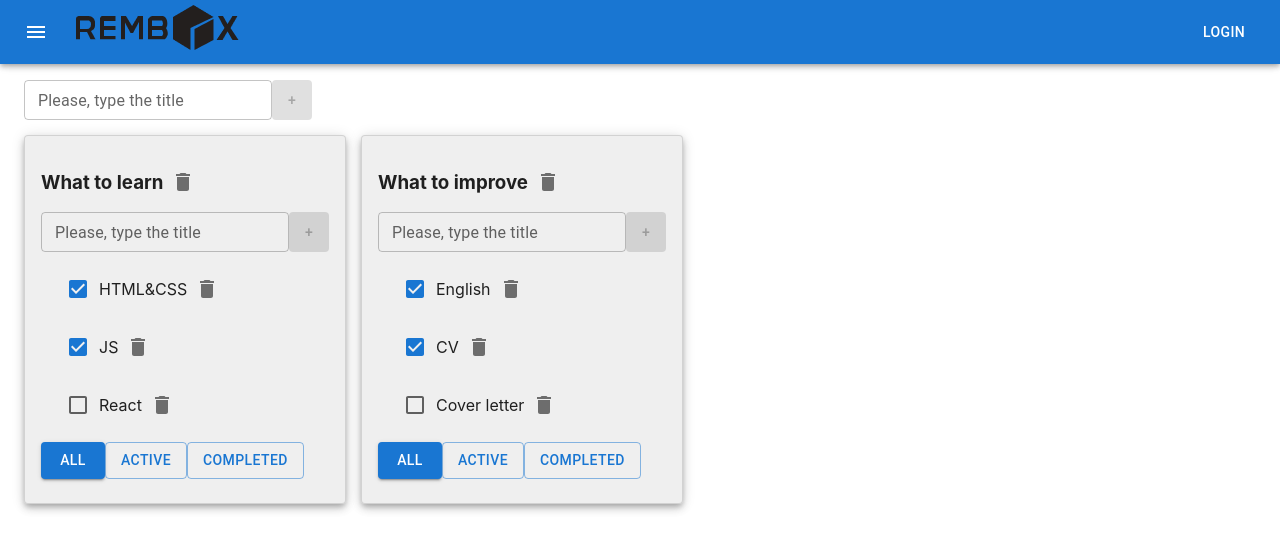
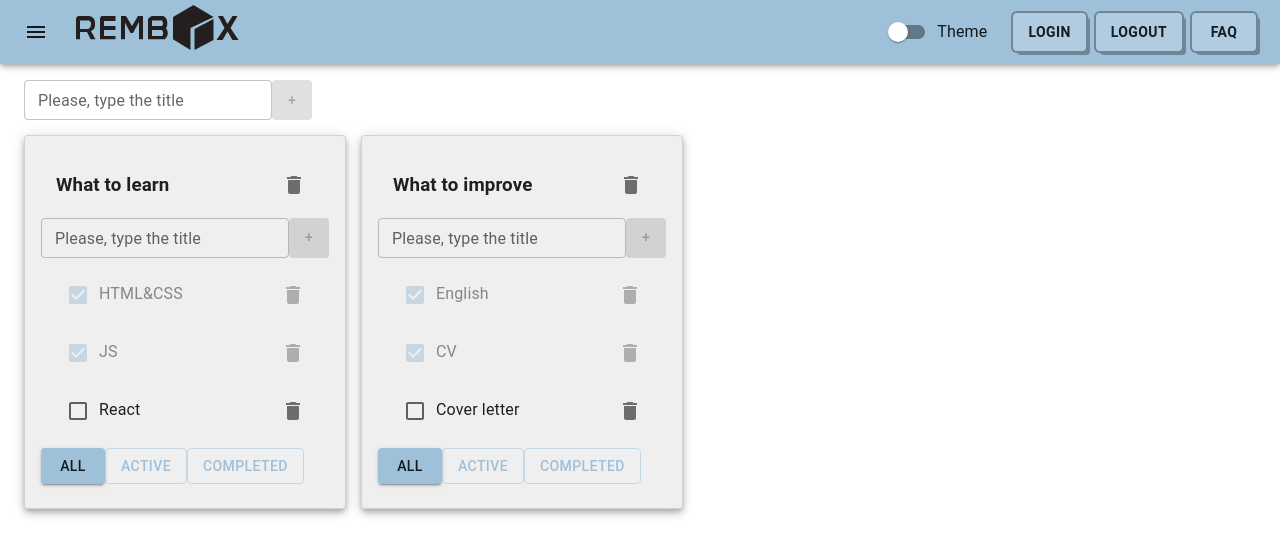
Before and after one commit to anna-7nova/my_to_do_list_with_vite, a React (Vite) app: page / in a window 1280 px wide. Shown: the top 556 px of the page. Built offline with nearby package versions, Linux system fonts and the light colour scheme.

Commit message:
created there

```diff
--- a/src/App.tsx
+++ b/src/App.tsx
@@ -6,6 +6,8 @@ import { AddForm } from './components/AddForm';
 import ButtonAppBar from './components/ButtonAppBar';
 import Container from '@mui/material/Container';
 import Grid from '@mui/material/Grid';
+import { ThemeProvider, createTheme } from '@mui/material/styles';
+import CssBaseline from '@mui/material/CssBaseline';
 
 //CRUD
 // - repeat, duplicate
@@ -29,6 +31,19 @@ export type TasksType = {
 }
 
 export function App() {
+    //theme
+    const theme = createTheme({
+        palette: {
+            primary: {
+                main: '#9EC0D9',
+            },
+        }
+    });
+
+    // const changeMoode = () => {
+
+    // }
+
     // data
     const todolistId1 = v1()
     const todolistId2 = v1()
@@ -156,15 +171,18 @@ export function App() {
 
     return (
         <div className="App">
+            <ThemeProvider theme={theme} defaultMode="light">
                 <Container fixed >
                     <ButtonAppBar />
-                <Grid container sx={{ mb: "15px"}}>
+                    <Grid container sx={{ mb: "15px" }}>
                         <AddForm createNewItem={createNewTodoListHandler} />
                     </Grid>
-                <Grid container sx={{ gap: "15px"}}>
+                    <Grid container sx={{ gap: "15px" }}>
                         {todolistComponents}
                     </Grid>
                 </Container>
+                <CssBaseline />
+            </ThemeProvider>
         </div>
     );
 }
--- a/src/components/ButtonAppBar.tsx
+++ b/src/components/ButtonAppBar.tsx
@@ -2,12 +2,20 @@ import AppBar from '@mui/material/AppBar';
 import Box from '@mui/material/Box';
 import Toolbar from '@mui/material/Toolbar';
 import Typography from '@mui/material/Typography';
-import Button from '@mui/material/Button';
 import IconButton from '@mui/material/IconButton';
 import MenuIcon from '@mui/icons-material/Menu';
 import logo from "../icons/LOGO - REMBOX.png"
+import FormControlLabel from '@mui/material/FormControlLabel';
+import Switch from '@mui/material/Switch';
+import { NavButton } from './NavButton';
+import { useTheme } from '@mui/material';
 
-export default function ButtonAppBar() {
+// type ChangeMoodeType = {
+//     changeMoode: ()=> void
+// }
+
+export default function ButtonAppBar({}) {
+    const theme = useTheme();
     return (
         <Box sx={{ flexGrow: 1, paddingBottom: "80px" }}>
             <AppBar position="fixed">
@@ -24,7 +32,12 @@ export default function ButtonAppBar() {
                     <Typography variant="h6" component="div" sx={{ flexGrow: 1}}>
                         <img src={logo} />
                     </Typography>
-                    <Button color="inherit">Login</Button>
+                    <Box sx={{display: "flex", gap: "10px"}}>
+                    <FormControlLabel control={<Switch />} label="Theme" onChange={()=>{}}/>
+                    <NavButton backgroundColor={theme.palette.primary.light} color="inherit" variant="outlined">Login</NavButton>
+                    <NavButton color="inherit" variant="outlined">LogOut</NavButton>
+                    <NavButton color="inherit" variant="outlined">FAQ</NavButton>
+                    </Box>
                 </Toolbar>
             </AppBar>
         </Box>
--- /dev/null
+++ b/src/components/NavButton.ts
@@ -0,0 +1,13 @@
+import { styled } from '@mui/material/styles';
+import { Button } from '@mui/material';
+
+type NavButtonProps = {
+    backgroundColor?: string
+}
+
+export const NavButton = styled(Button)<NavButtonProps>(({backgroundColor, theme})=>({
+  backgroundColor: backgroundColor || `${theme.palette.primary.light}`,
+  fontWeight: "bold",
+  boxShadow: `0 0 0 2px ${theme.palette.primary.dark}, 4px 4px 0 0 ${theme.palette.primary.dark}`,
+  border: "none",
+}));
--- a/src/components/TodoComponentHeader.tsx
+++ b/src/components/TodoComponentHeader.tsx
@@ -2,6 +2,7 @@ import { EditableSpan } from "./EditableSpan";
 import Grid from '@mui/material/Grid';
 import IconButton from '@mui/material/IconButton';
 import DeleteIcon from '@mui/icons-material/Delete';
+import { gridContaiter } from "./TodoList.styles";
 
 type TodoComponentHeaderPropsType = {
     title: string
@@ -12,7 +13,7 @@ type TodoComponentHeaderPropsType = {
 export const TodoComponentHeader = (props: TodoComponentHeaderPropsType) => {
     return (
         <div className={"container"}>
-            <Grid container>
+            <Grid container sx={gridContaiter}>
                 <h3><EditableSpan title={props.title} onClick={props.onChange} /></h3>
                 <IconButton onClick={props.onClick} aria-label="delete">
                     <DeleteIcon />
--- /dev/null
+++ b/src/components/TodoList.styles.ts
@@ -0,0 +1,13 @@
+import { SxProps } from "@mui/material"
+
+//TodoList
+export const listItemStylesSx = (isDone: boolean) : SxProps => ({
+    display: "flex",
+    justifyContent: "space-between" ,
+    opacity: isDone ? 0.5 :1
+})
+
+export const cardStyle = { backgroundColor: '#d9d9d96b' }
+
+//TodoComponentHeader
+export const gridContaiter = { dispaly: "flex", justifyContent: "space-between", p: "0 15px" }
--- a/src/components/TodoList.tsx
+++ b/src/components/TodoList.tsx
@@ -12,6 +12,7 @@ import ListItem from '@mui/material/ListItem';
 import Card from '@mui/material/Card';
 import CardContent from '@mui/material/CardContent';
 import Paper from '@mui/material/Paper';
+import { cardStyle, listItemStylesSx } from './TodoList.styles';
 
 type TodoListPropsType = {
     todolist: TodolistType
@@ -35,9 +36,12 @@ export const TodoList = (props: TodoListPropsType) => {
                     const removeTaskHandler = () => props.removeTask(t.id, props.todolist.id)
                     const changeTaskStatusHandler = (e: ChangeEvent<HTMLInputElement>) => props.changeTaskStatus(t.id, e.currentTarget.checked, props.todolist.id)
                     return (
-                        <ListItem key={t.id}>
+                        <ListItem key={t.id}
+                        sx={listItemStylesSx(t.isDone)}>
+                            <div>
                                 <Checkbox checked={t.isDone} onChange={changeTaskStatusHandler} />
                                 <EditableSpan title={t.title} onClick={(value: string) => onClickHandler(t.id, value)} />
+                            </div>
                             <IconButton onClick={removeTaskHandler} aria-label="delete">
                                 <DeleteIcon />
                             </IconButton>
@@ -54,7 +58,7 @@ export const TodoList = (props: TodoListPropsType) => {
     return (
         <div className="todoList">
             <Paper elevation={5}>
-            <Card variant="outlined" sx={{ backgroundColor: '#d9d9d96b'}}>
+                <Card variant="outlined" sx={cardStyle}>
                     <CardContent>
                         <TodoComponentHeader title={props.todolist.title} onClick={removeTodoListHandler} onChange={changeTodoListTitleHandler} />
                         <AddForm createNewItem={addNewTaskHandler} />
```
Also changed, not shown: 4 other files (tests, documents, lock files or other folders). Lines whose indentation alone changed are shown as unchanged.
